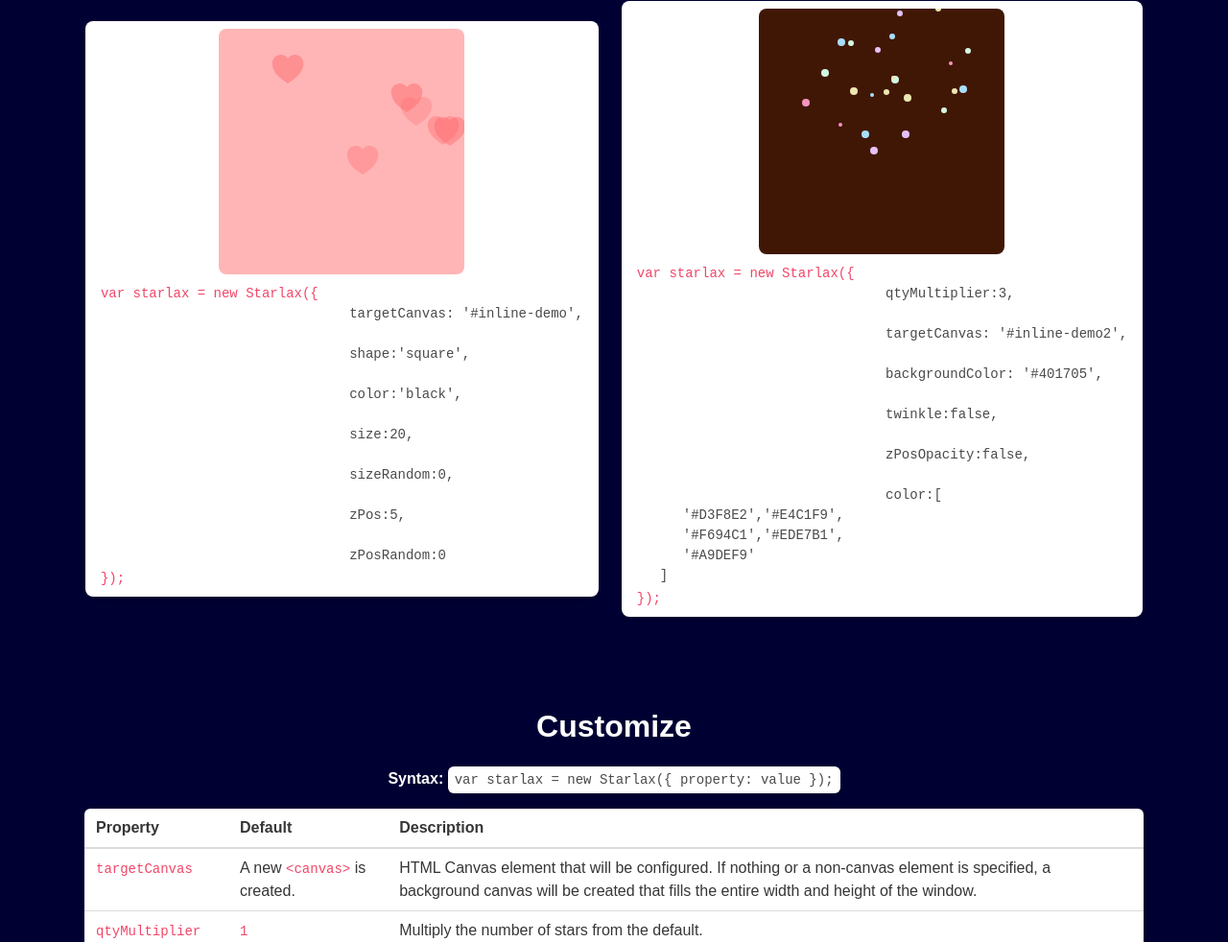
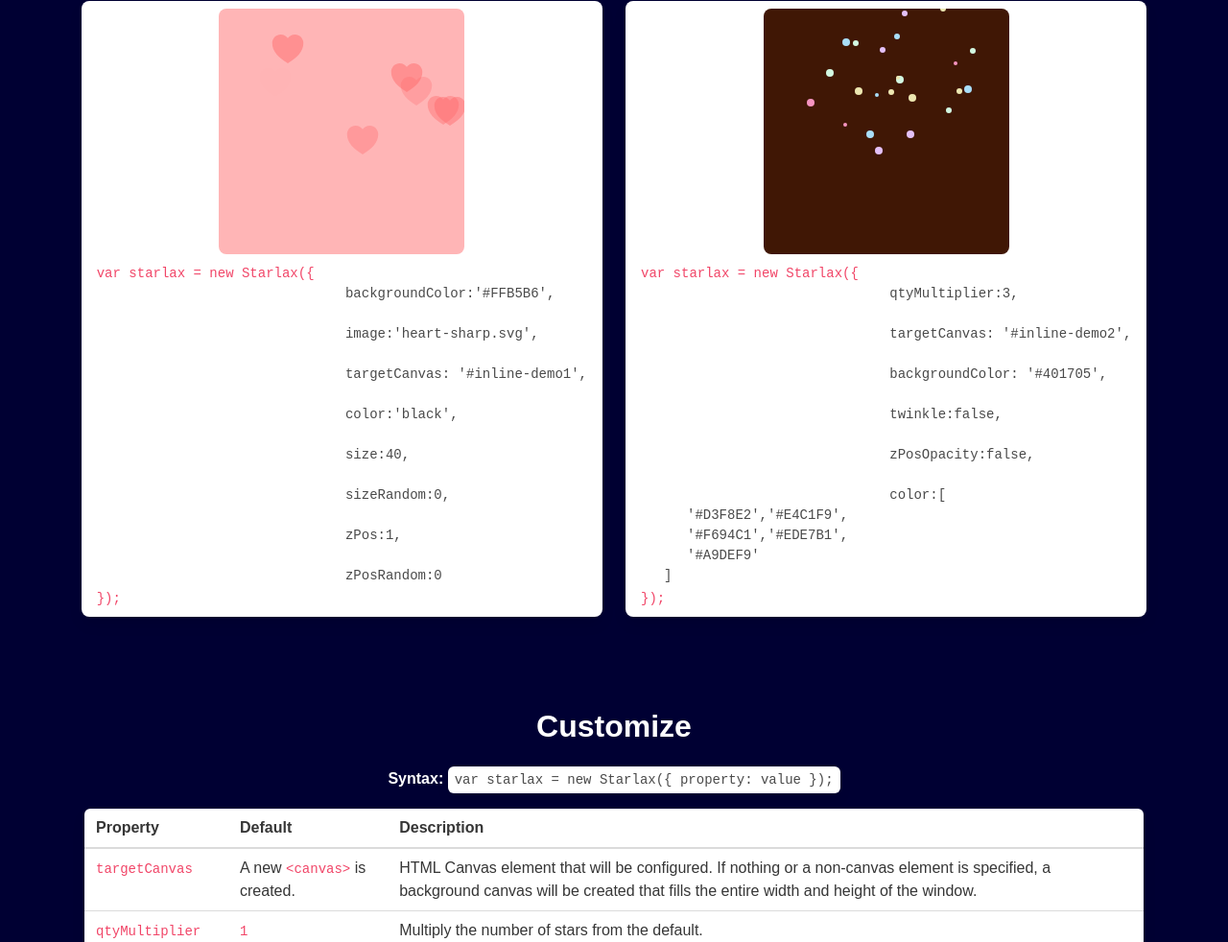
Before and after one commit to kitkatyj/starlax, a plain HTML site: page index.html in a window 1280 px wide. Shown: the part 907-1889 px from the top of the page at 96% size. Drawn offline with Linux system fonts and the light colour scheme; a web font is replaced by a local one.

Commit message:
help lah

```diff
--- a/index.html
+++ b/index.html
@@ -36,13 +36,14 @@
                     <canvas id="inline-demo1"></canvas>
                     <div class="starlax-code has-text-left">
                         <code class="prettyprint">var starlax = new Starlax({<br><pre class="ml-5">
-                            targetCanvas: '#inline-demo',<br>
-                            shape:'square',<br>
+                            backgroundColor:'#FFB5B6',<br>
+                            image:'heart-sharp.svg',<br>
+                            targetCanvas: '#inline-demo1',<br>
                             color:'black',<br>
-                            size:20,<br>
+                            size:40,<br>
                             sizeRandom:0,<br>
-                            zPos:5,<br>
-                            zPosRandom:0<br></pre>
+                            zPos:1,<br>
+                            zPosRandom:0</pre>
                         });</code>
                     </div>
                 </div>
@@ -149,6 +150,11 @@
                     <td><code class="prettyprint">true</code></td>
                     <td>Reduce star opacity according to Z space.</td>
                 </tr>
+                <tr>
+                    <td><code class="prettyprint">invertScroll</code></td>
+                    <td><code class="prettyprint">false</code></td>
+                    <td>Invert the scroll direction of the starfield.</td>
+                </tr>
             </tbody>
         </table>
     </section>
--- a/js/main.js
+++ b/js/main.js
@@ -9,11 +9,11 @@
     starlax2 = new Starlax({
         backgroundColor:'#FFB5B6',
         image:'../res/heart-sharp.svg',
-        targetCanvas: '#inline-demo1', // target a canvas element
-        color:'black', // color of the stars
-        size:40, // size of stars
-        sizeRandom:0, // variety of random values based on size - value from 0 to 1
-        zPos:1, // z
+        targetCanvas: '#inline-demo1',
+        color:'black',
+        size:40,
+        sizeRandom:0,
+        zPos:1,
         zPosRandom:0
     });
 
```
